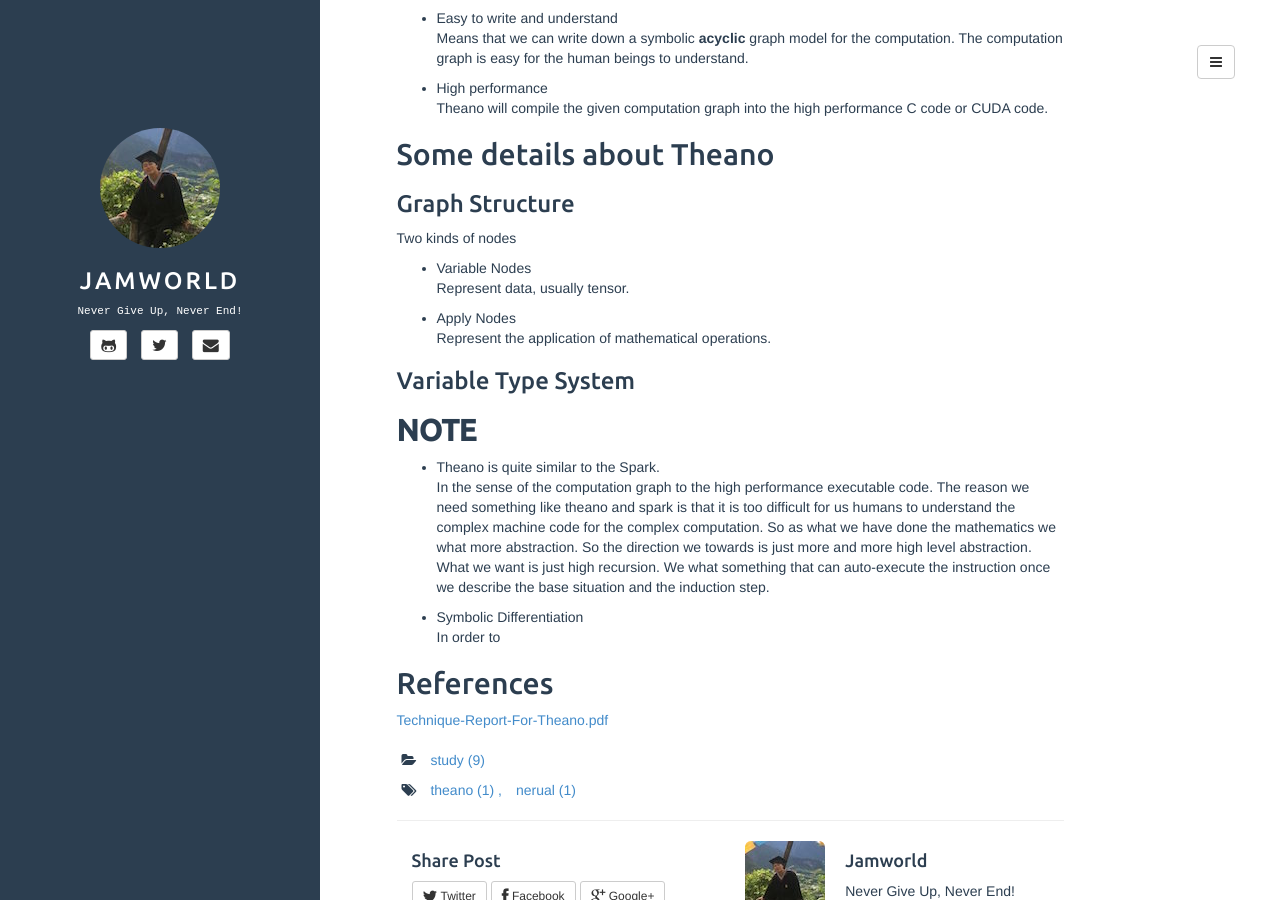
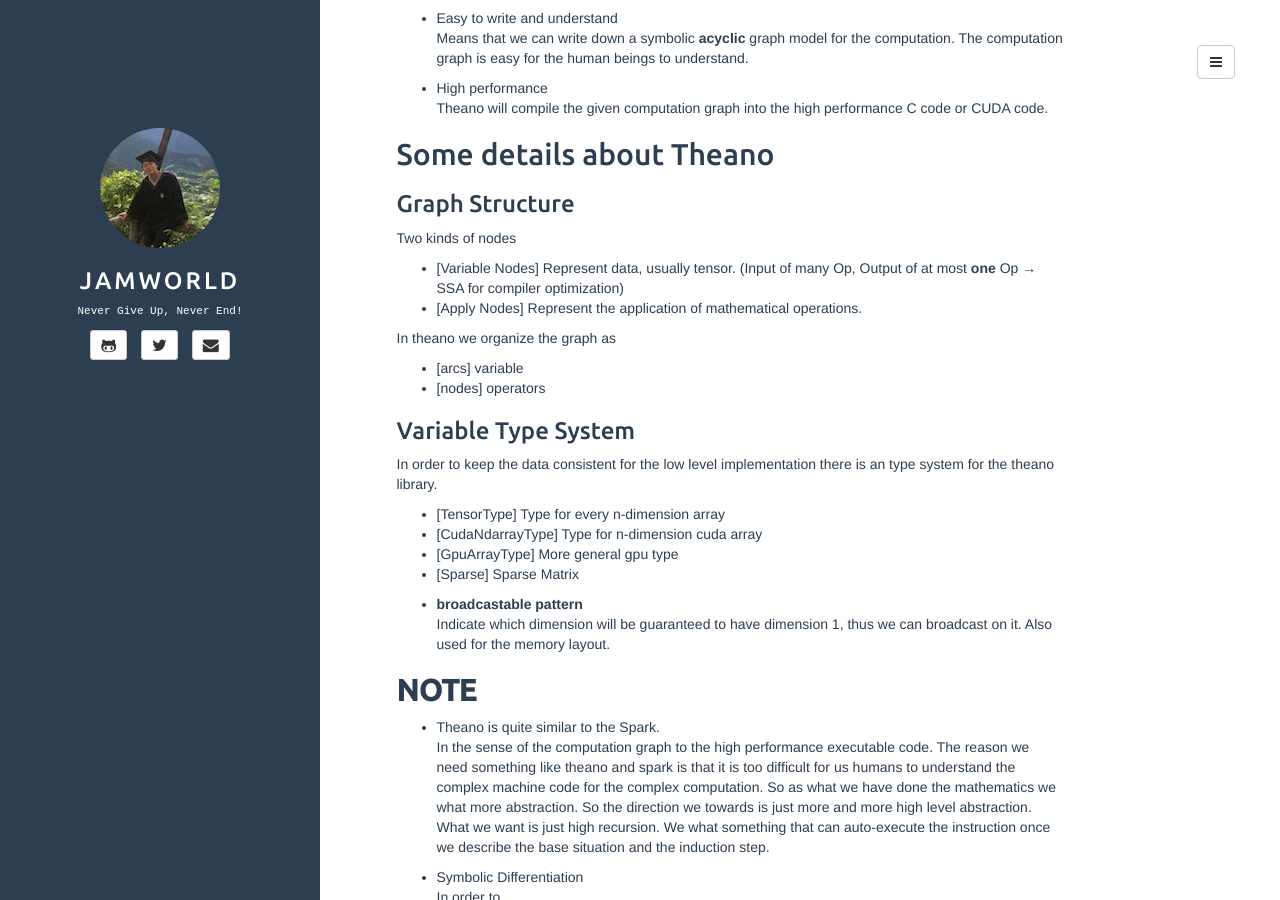
Before and after one commit to jam-world/jam-world.github.io, a Jekyll site: the page built from _posts/2016-06-27-what-is-theano.html, in a window 1280 px wide and 900 px high, scrolled down 347 px. Built offline with Jekyll 4.4.1, drawn with Linux system fonts in a browser that asks for light colours.

Commit message:
modify the what is theano post

```diff
--- a/_posts/2016-06-27-what-is-theano.html
+++ b/_posts/2016-06-27-what-is-theano.html
@@ -41,49 +41,66 @@ Theano will compile the given computation graph into the high performance C code
 </div></li></ul>
 </div>
 </div>
-<div id="outline-container-orgheadline10" class="outline-2">
-<h2 id="orgheadline10">Some details about Theano</h2>
-<div class="outline-text-2" id="text-orgheadline10">
+<div id="outline-container-orgheadline9" class="outline-2">
+<h2 id="orgheadline9">Some details about Theano</h2>
+<div class="outline-text-2" id="text-orgheadline9">
 </div><div id="outline-container-orgheadline6" class="outline-3">
 <h3 id="orgheadline6">Graph Structure</h3>
 <div class="outline-text-3" id="text-orgheadline6">
 <p>
 Two kinds of nodes
 </p>
+<ul class="org-ul">
+<li>[Variable Nodes] Represent data, usually tensor. (Input of many Op, Output of at most <b>one</b> Op &rarr; SSA for compiler optimization)</li>
+<li>[Apply Nodes] Represent the application of mathematical operations.</li>
+</ul>
+<p>
+In theano we organize the graph as
+</p>
+<ul class="org-ul">
+<li>[arcs] variable</li>
+<li>[nodes] operators</li>
+</ul>
 </div>
-<ul class="org-ul"><li><a id="orgheadline7"></a>Variable Nodes<br  /><div class="outline-text-4" id="text-orgheadline7">
+</div>
+<div id="outline-container-orgheadline7" class="outline-3">
+<h3 id="orgheadline7">Variable Type System</h3>
+<div class="outline-text-3" id="text-orgheadline7">
 <p>
-Represent data, usually tensor.
+In order to keep the data consistent for the low level implementation there is an type system for the theano library.
 </p>
-</div></li>
-<li><a id="orgheadline8"></a>Apply Nodes<br  /><div class="outline-text-4" id="text-orgheadline8">
+<ul class="org-ul">
+<li>[TensorType] Type for every n-dimension array</li>
+<li>[CudaNdarrayType] Type for n-dimension cuda array</li>
+<li>[GpuArrayType] More general gpu type</li>
+<li>[Sparse] Sparse Matrix</li>
+</ul>
+</div>
+<ul class="org-ul"><li><a id="orgheadline8"></a><b>broadcastable pattern</b><br  /><div class="outline-text-4" id="text-orgheadline8">
 <p>
-Represent the application of mathematical operations.
+Indicate which dimension will be guaranteed to have dimension 1, thus we can broadcast on it. Also used for the memory layout.
 </p>
 </div></li></ul>
 </div>
-<div id="outline-container-orgheadline9" class="outline-3">
-<h3 id="orgheadline9">Variable Type System</h3>
-</div>
 </div>
 
-<div id="outline-container-orgheadline13" class="outline-2">
-<h2 id="orgheadline13"><b>NOTE</b></h2>
-<div class="outline-text-2" id="text-orgheadline13">
-</div><ul class="org-ul"><li><a id="orgheadline11"></a>Theano is quite similar to the Spark.<br  /><div class="outline-text-4" id="text-orgheadline11">
+<div id="outline-container-orgheadline12" class="outline-2">
+<h2 id="orgheadline12"><b>NOTE</b></h2>
+<div class="outline-text-2" id="text-orgheadline12">
+</div><ul class="org-ul"><li><a id="orgheadline10"></a>Theano is quite similar to the Spark.<br  /><div class="outline-text-4" id="text-orgheadline10">
 <p>
 In the sense of the computation graph to the high performance executable code. The reason we need something like theano and spark is that it is too difficult for us humans to understand the complex machine code for the complex computation. So as what we have done the mathematics we what more abstraction. So the direction we towards is just more and more high level abstraction. What we want is just high recursion. We what something that can auto-execute the instruction once we describe the base situation and the induction step.
 </p>
 </div></li>
-<li><a id="orgheadline12"></a>Symbolic Differentiation<br  /><div class="outline-text-4" id="text-orgheadline12">
+<li><a id="orgheadline11"></a>Symbolic Differentiation<br  /><div class="outline-text-4" id="text-orgheadline11">
 <p>
 In order to
 </p>
 </div></li></ul>
 </div>
-<div id="outline-container-orgheadline14" class="outline-2">
-<h2 id="orgheadline14">References</h2>
-<div class="outline-text-2" id="text-orgheadline14">
+<div id="outline-container-orgheadline13" class="outline-2">
+<h2 id="orgheadline13">References</h2>
+<div class="outline-text-2" id="text-orgheadline13">
 <p>
 <a href="http://arxiv.org/pdf/1605.02688v1.pdf">Technique-Report-For-Theano.pdf</a>
 </p>
```
